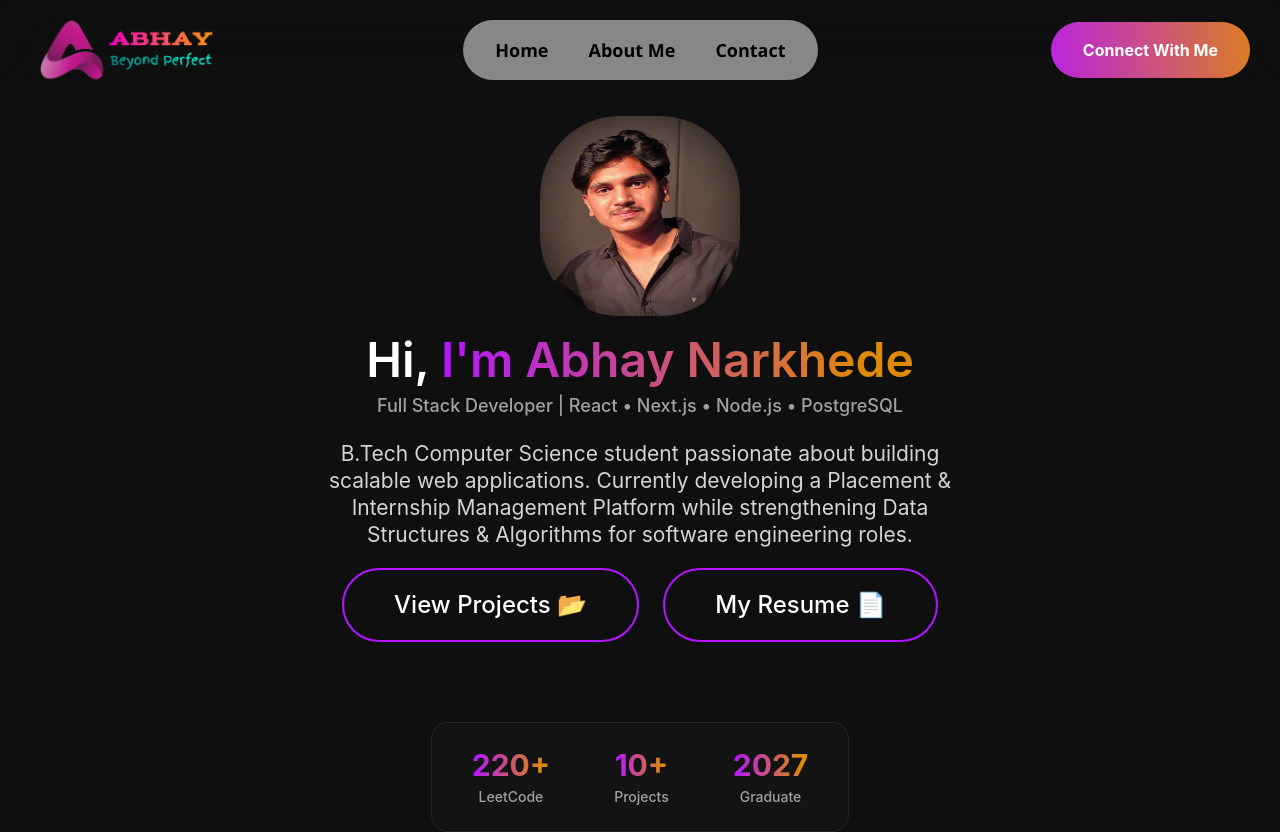
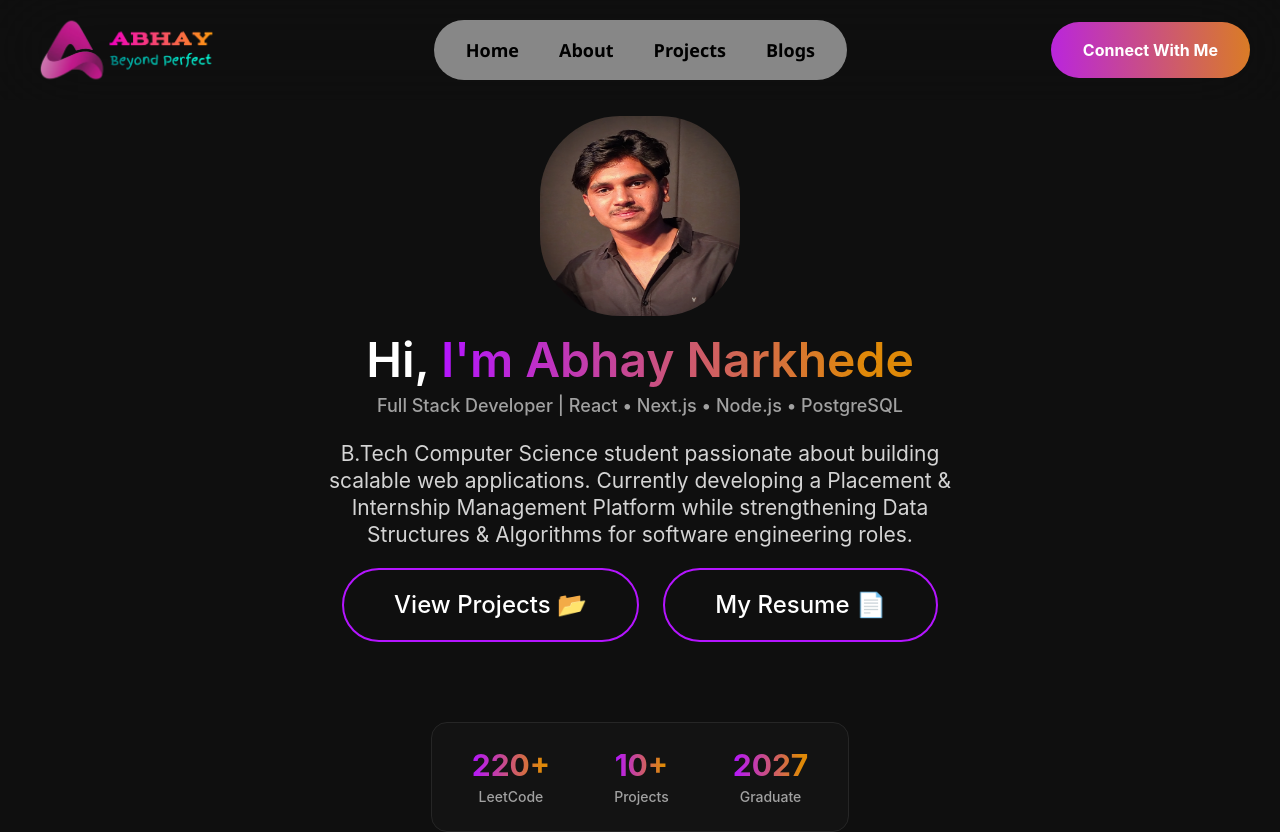
Before and after one commit to abhiynar2804/Abhay_portfolio, a React (Vite) app: page / in a window 1280 px wide. Shown: the top 832 px of the page. Built offline with nearby package versions, Linux system fonts and the light colour scheme.

Commit message:
feat: fix navbar feature

```diff
--- a/src/components/layout/Navbar.tsx
+++ b/src/components/layout/Navbar.tsx
@@ -71,7 +71,7 @@ const Navbar = () => {
       >
         {/* Home */}
         <a
-          href="#home"
+          href="/"
           onClick={handleMenuClick}
           className="
             no-underline
@@ -91,7 +91,7 @@ const Navbar = () => {
 
         {/* About */}
         <a
-          href="#about"
+          href="/about"
           onClick={handleMenuClick}
           className="
             no-underline
@@ -106,12 +106,12 @@ const Navbar = () => {
             max-[768px]:text-white
           "
         >
-          About Me
+          About
         </a>
 
-        {/* Contact */}
+        {/* Projects */}
         <a
-          href="#contact"
+          href="/projects"
           onClick={handleMenuClick}
           className="
             no-underline
@@ -126,12 +126,32 @@ const Navbar = () => {
             max-[768px]:text-white
           "
         >
-          Contact
+          Projects
+        </a>
+
+        {/* Blogs */}
+        <a
+          href="/blog"
+          onClick={handleMenuClick}
+          className="
+            no-underline
+            text-black
+            cursor-pointer
+            transition-colors
+            duration-300
+            hover:text-[#c305f8]
+
+            max-[768px]:w-full
+            max-[768px]:py-[10px]
+            max-[768px]:text-white
+          "
+        >
+          Blogs
         </a>
 
         {/* Mobile Connect */}
         <a
-          href="#contact"
+          href="/contact"
           onClick={handleMenuClick}
           className="
             hidden
@@ -160,7 +180,7 @@ const Navbar = () => {
 
       {/* Desktop Connect */}
       <a
-        href="#contact"
+        href="/contact"
         className="
           block
           px-8 py-4
```
